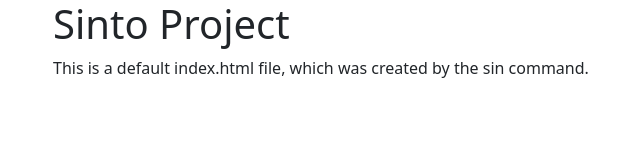
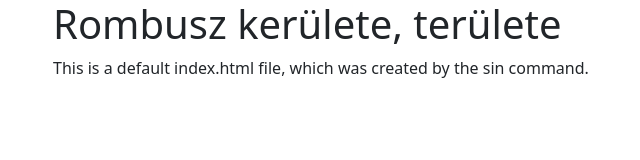
Before and after one commit to suli2024/i2e_romb, a website: page src/index.html in a window 1280 px wide. Shown: the whole page, without its empty margins (29-669 px from the left). Drawn offline with nearby package versions, Linux system fonts and the light colour scheme.

Commit message:
h1 tartalma javítva

```diff
--- a/src/index.html
+++ b/src/index.html
@@ -10,7 +10,7 @@
   </head>
   <body>
     <div class="container">
-      <h1>Sinto Project</h1>
+      <h1>Rombusz kerülete, területe</h1>
       <p>This is a default index.html file, which was created by the sin command.</p>
     </div>
     <script type="module" src="app.js"></script>
```
